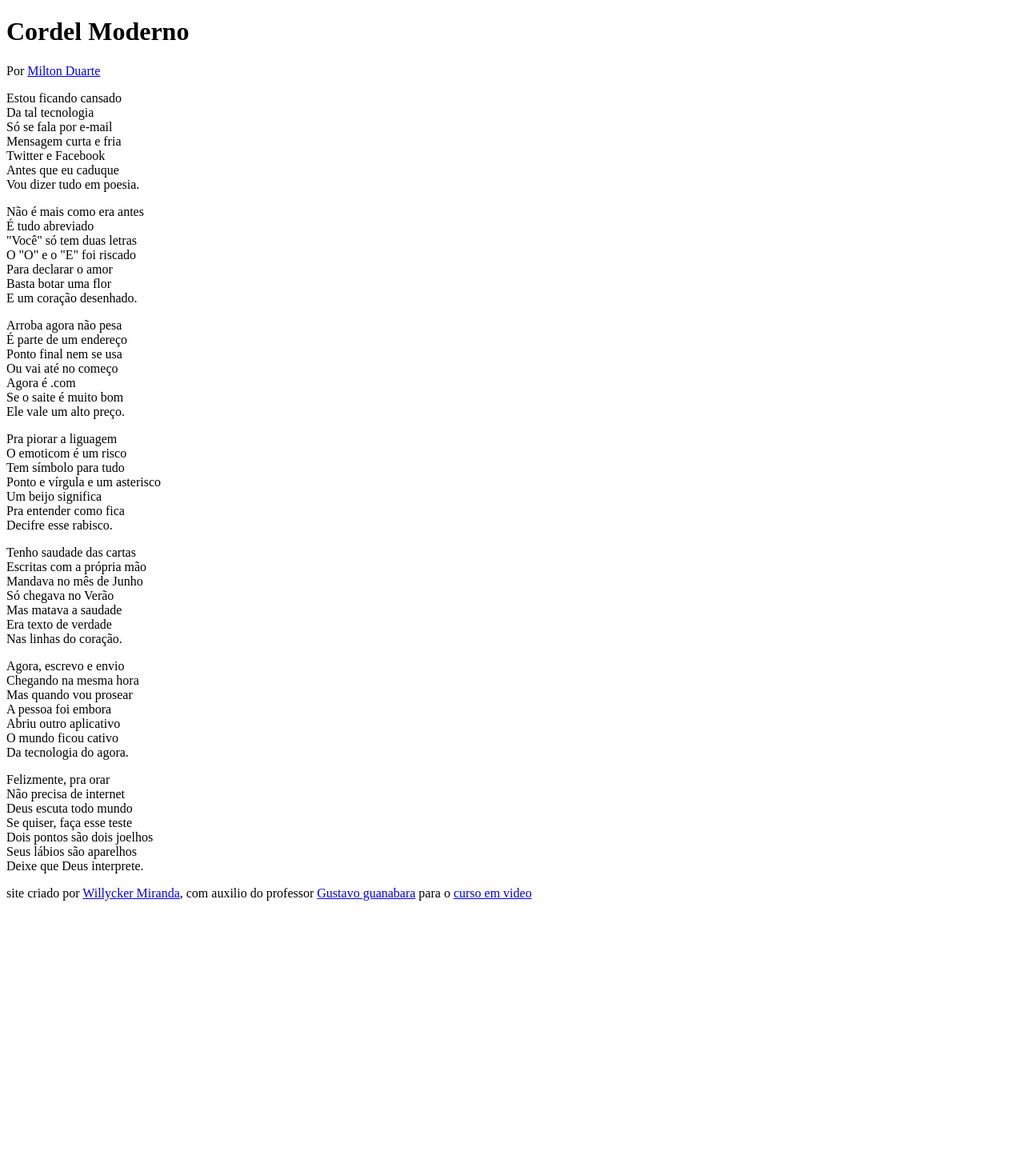
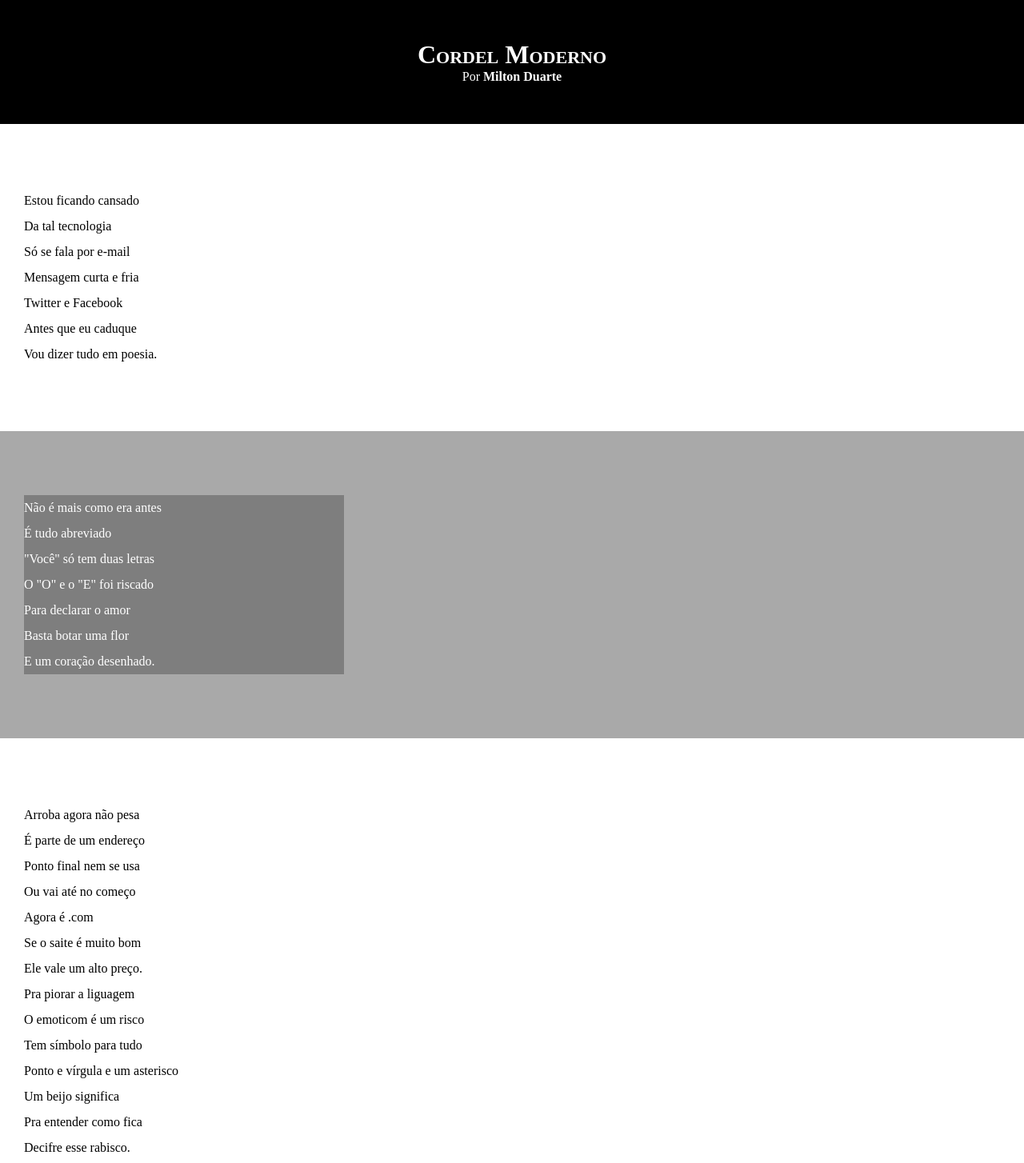
Before and after one commit to Willycker/HTML_CSS, a plain HTML site: page Estudos-VS/desafio20/index.html in a window 1280 px wide. Shown: the top 1454 px of the page at 80% size. Before the commit the page ends 1134 px from the top, so only its background shows below. Drawn offline with Linux system fonts and the light colour scheme.

Commit message:
atualizando folha de estilo desafio 12

```diff
--- a/Estudos-VS/desafio20/estilo/style.css
+++ b/Estudos-VS/desafio20/estilo/style.css
@@ -1 +1,70 @@
 @charset "UTF-8";
+
+* {
+	margin: 0px;
+	padding: 0px;
+}
+
+html, body {
+	min-height: 100vh;
+	background-color: darkgrey;
+}
+
+header {
+	background-color: black;
+	color: white;
+	text-align: center;
+}
+
+header > h1 {
+	padding-top: 50px;
+	/* text-transform: uppercase; Deixa tudo em maiusculo*/
+	font-variant: small-caps;
+}
+
+header > p{
+	padding-bottom: 50px;
+}
+
+a {
+	color: white;
+	text-decoration: none;
+	font-weight: bolder;
+}
+
+header a:hover, footer a:hover {
+	text-decoration: underline;
+}
+
+section {
+	padding-top: 10vh;
+	padding-bottom: 10vh;
+	padding-left: 30px;
+	line-height: 2em;
+}
+
+section.normal {
+	background-color: white;
+	color: black;
+}
+
+section.imagem {
+	background-color: darkgrey;
+	color: white;
+}
+
+section.imagem > p {
+	width: 400px;
+	background-color: rgba(0, 0, 0, 0.255);
+}
+
+
+
+
+
+footer {
+	background-color: black;
+	color: white;
+	text-align: center;
+	padding: 10px;
+}
--- a/Estudos-VS/desafio20/index.html
+++ b/Estudos-VS/desafio20/index.html
@@ -14,7 +14,7 @@
         </p>
     </header>
 
-    <section>
+    <section class="normal">
         <p>
             Estou ficando cansado<br>
             Da tal tecnologia<br>
@@ -28,7 +28,7 @@
 
 
 
-    <section>
+    <section class="imagem">
         <p>
             Não é mais como era antes<br>
             É tudo abreviado<br>
@@ -42,7 +42,7 @@
 
 
 
-    <section>
+    <section class="normal">
         <p>
             Arroba agora não pesa<br>
             É parte de um endereço<br>
@@ -65,7 +65,7 @@
     </section>
 
 
-    <section>
+    <section class="imagem">
         <p>
             Tenho saudade das cartas<br>
             Escritas com a própria mão<br>
@@ -79,7 +79,7 @@
 
 
 
-    <section>
+    <section class="normal">
         <p>
             Agora, escrevo e envio<br>
             Chegando na mesma hora<br>
@@ -102,7 +102,7 @@
     </section>
 
     <footer>
-        site criado por <a href="https://">Willycker Miranda</a>, com auxilio do professor <a href="https://gustavoguanabara.github.io" target="_blank">Gustavo guanabara</a> para o <a href="https://cursoemvideo.com" target="_blank">curso em video</a>
+        site criado por <a href="https://willycker.github.io/HTML_CSS/" target="_blank">Willycker Miranda</a>, com auxilio do professor <a href="https://gustavoguanabara.github.io" target="_blank">Gustavo guanabara</a> para o <a href="https://cursoemvideo.com" target="_blank">curso em video</a>
     </footer>
 </body>
 </html>
```
